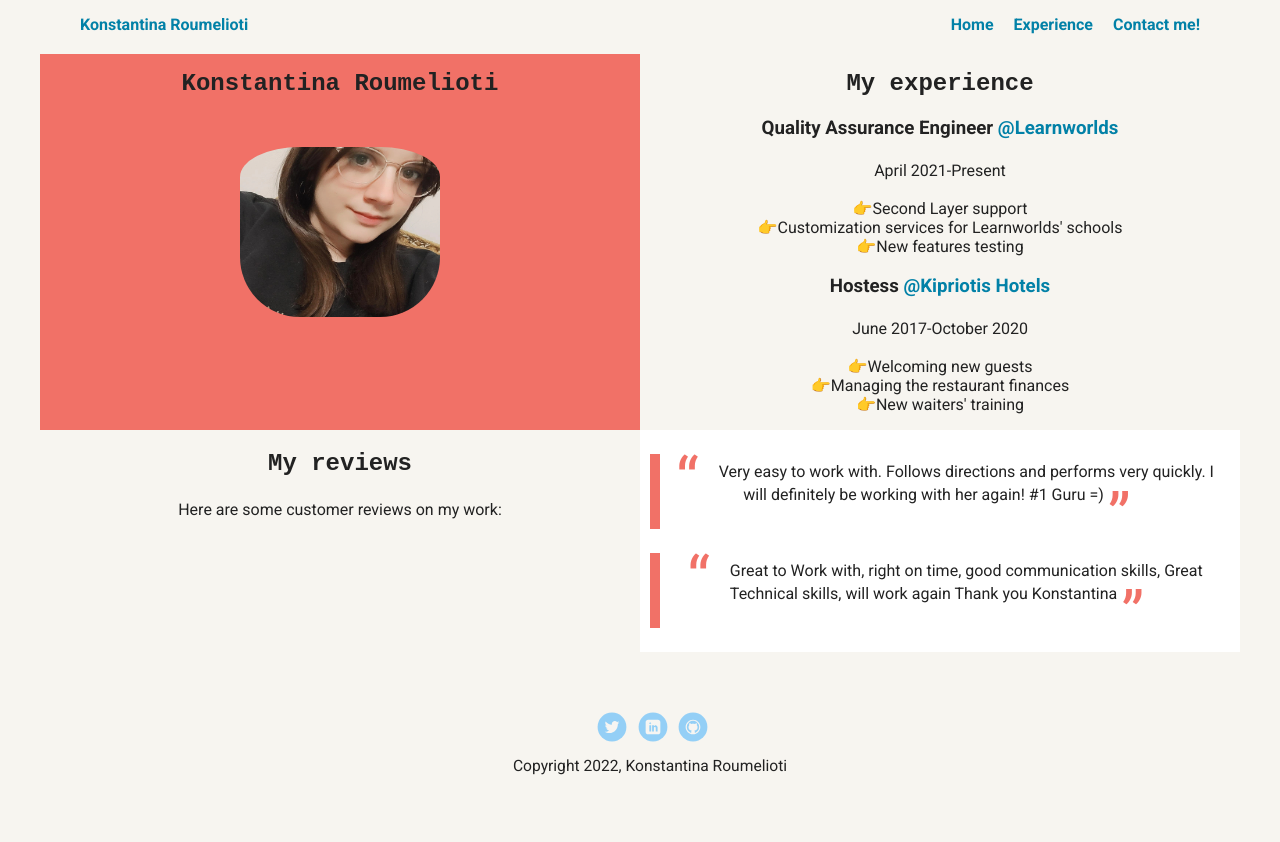
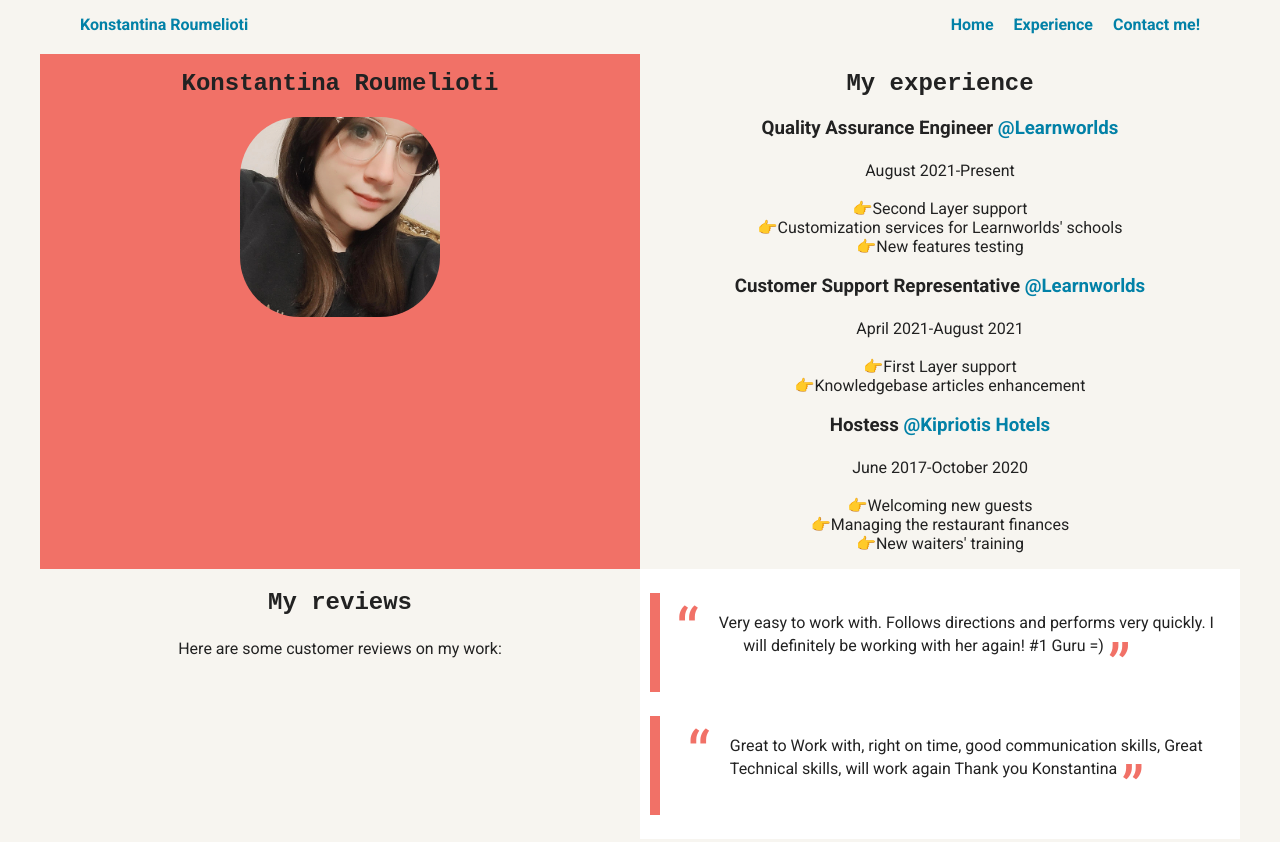
Before and after one commit to kwnna99/HTML-simple-profile-page, a plain HTML site: page experience.html in a window 1280 px wide. Shown: the top 842 px of the page. Drawn offline with Linux system fonts and the light colour scheme; a web font is replaced by a local one.

Commit message:
minor changes

```diff
--- a/experience.html
+++ b/experience.html
@@ -24,12 +24,18 @@
               </div>
               <div class="column" id="experience"><h2 class="title">My experience</h2>
                 <h3>Quality Assurance Engineer <span class="company"><a href="https://www.learnworlds.com/" target="_blank">@Learnworlds</a></span></h3>
-                <p>April 2021-Present</p>
+                <p>August 2021-Present</p>
                 <ul class="duties">
                     <li>👉Second Layer support</li>
                     <li>👉Customization services for Learnworlds' schools</li>
                     <li>👉New features testing</li>
                 </ul>
+                  <h3>Customer Support Representative <span class="company"><a href="https://www.learnworlds.com/" target="_blank">@Learnworlds</a></span></h3>
+                  <p>April 2021-August 2021</p>
+                  <ul class="duties">
+                      <li>👉First Layer support</li>
+                      <li>👉Knowledgebase articles enhancement</li>
+                  </ul>
                 <h3>Hostess <span class="company"><a href="https://www.kipriotis.gr/en/" target="_blank">@Kipriotis Hotels</a></span></h3>
                 <p>June 2017-October 2020</p>
                 <ul class="duties">
--- a/styles.css
+++ b/styles.css
@@ -25,7 +25,7 @@ a:hover {
 blockquote {
   border-left: 10px solid #F17167;
   margin: 1.5em 10px;
-  padding: 0.5em 10px;
+  padding: 20px 10px;
   quotes: "\201C""\201D";
 }
 
@@ -110,7 +110,6 @@ header .profile-image {
   width: 200px;
   height: 200px;
   border-radius: 30%;
-  padding-top:30px;
 }
 header .profile-image:hover {
   transform: rotate(0.5turn);
```
Also changed, not shown: contact.html (+8 -0 lines).
